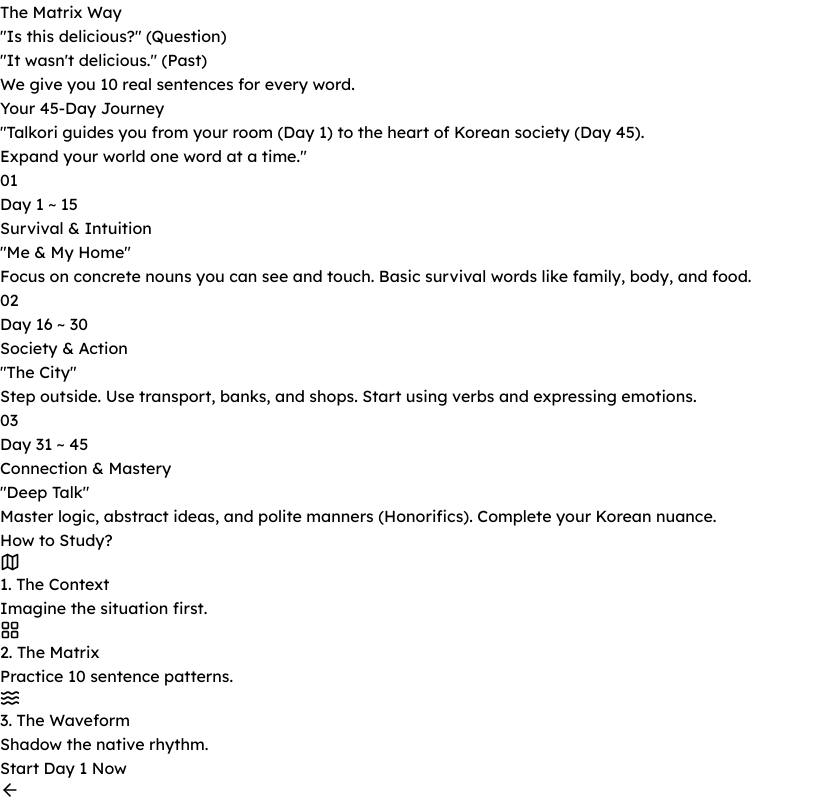
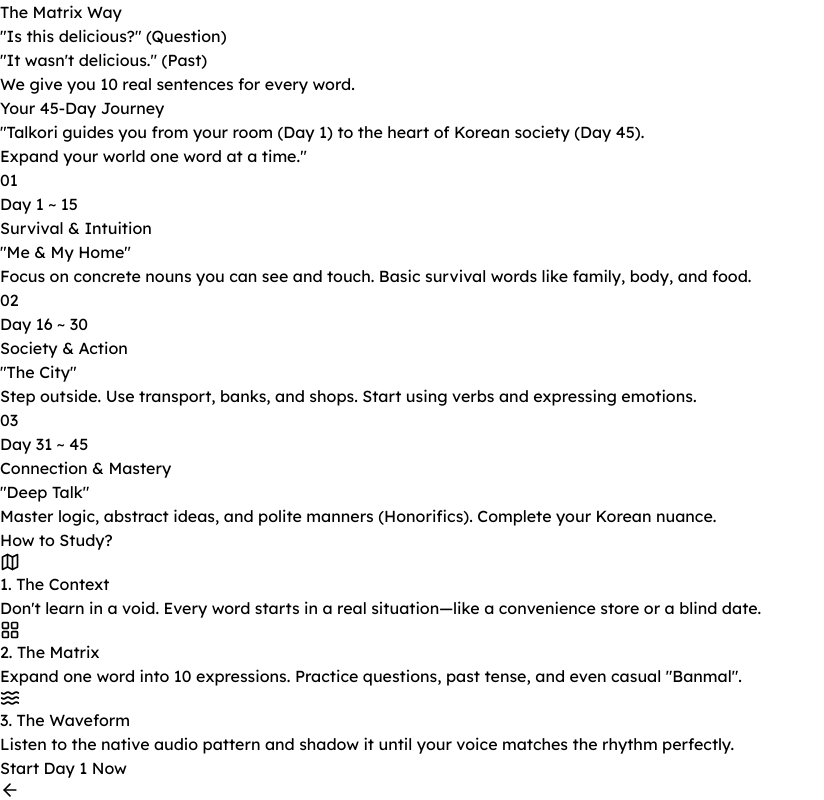
Before and after one commit to juryongkim/talkori-app, a React (Vite) app: page / in a window 1280 px wide. Shown: the part 2576-3376 px from the top of the page, without its empty margins (0-824 px from the left). Built offline with nearby package versions, Linux system fonts and the light colour scheme.

Commit message:
Update App.jsx

```diff
--- a/src/App.jsx
+++ b/src/App.jsx
@@ -12,7 +12,7 @@
 // [설정] 주소 및 보안 설정
 // ==========================================
 const ALLOWED_ORIGIN = "https://talkori.com";
-const SALES_PAGE_URL = "https://talkori.com/pricing";
+const SALES_PAGE_URL = "https://talkori.com/";
 const BUNNY_CDN_HOST = "https://talkori.b-cdn.net";
 const CDN_BASE_URL = `${BUNNY_CDN_HOST}/audio_tk`;
 
@@ -218,7 +218,7 @@
                   </div>
                   <h3 className="font-bold text-base text-slate-900 mb-1">1. The Context</h3>
                   <p className="text-xs text-slate-500 leading-relaxed">
-                    Imagine the situation first.
+                    Don't learn in a void. Every word starts in a real situation—like a convenience store or a blind date.
                   </p>
                 </div>
 
@@ -229,7 +229,7 @@
                   </div>
                   <h3 className="font-bold text-base text-slate-900 mb-1">2. The Matrix</h3>
                   <p className="text-xs text-slate-500 leading-relaxed">
-                    Practice 10 sentence patterns.
+                    Expand one word into 10 expressions. Practice questions, past tense, and even casual "Banmal".
                   </p>
                 </div>
 
@@ -240,7 +240,7 @@
                   </div>
                   <h3 className="font-bold text-base text-slate-900 mb-1">3. The Waveform</h3>
                   <p className="text-xs text-slate-500 leading-relaxed">
-                    Shadow the native rhythm.
+                    Listen to the native audio pattern and shadow it until your voice matches the rhythm perfectly.
                   </p>
                 </div>
              </div>
```
